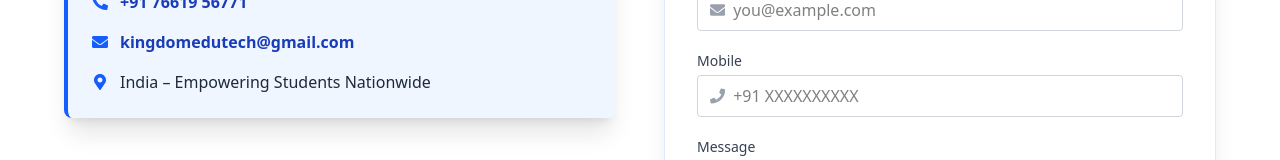
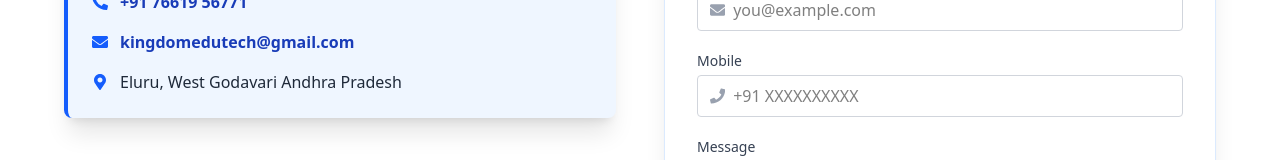
Before and after one commit to Inkarp/NewWebsiteKing, a React (Vite) app in the folder frontend/: page /contact in a window 1280 px wide. Shown: the part 330-490 px from the top of the page. Built offline with nearby package versions, Linux system fonts and the light colour scheme.

Commit message:
changed contact us

```diff
--- a/frontend/src/pages/Contact.jsx
+++ b/frontend/src/pages/Contact.jsx
@@ -23,7 +23,8 @@ const Contact = () => {
             </div>
             <div className="flex items-center space-x-3">
               <FaMapMarkerAlt className="text-blue-600" />
-              <span className="font-medium">India – Empowering Students Nationwide</span>
+              <span className="font-medium">Eluru, West Godavari
+                Andhra Pradesh</span>
             </div>
           </div>
         </div>
```
